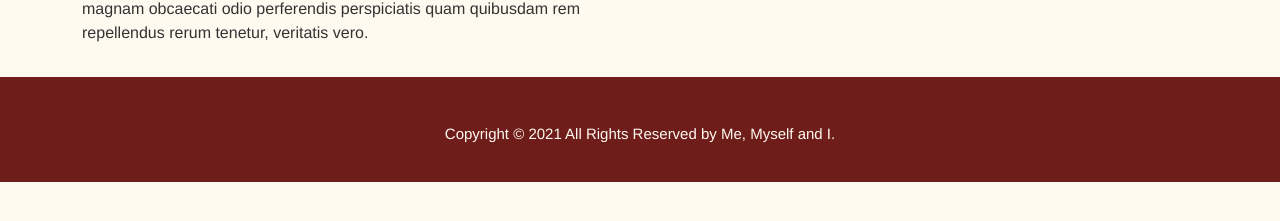
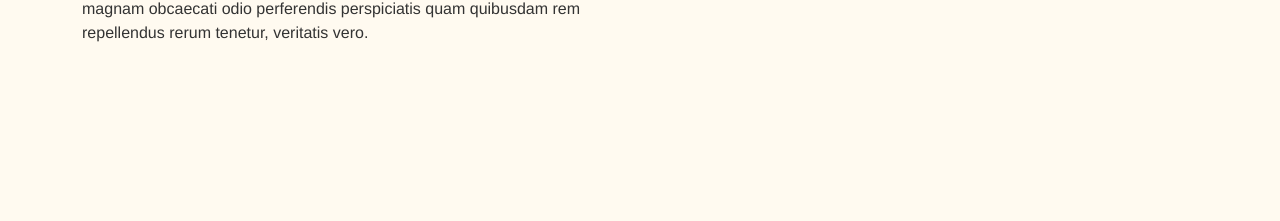
Before and after one commit to Rasber23/operation-ux, a Vue app: page / in a window 1280 px wide. Shown: the part 483-704 px from the top of the page. Built offline with nearby package versions, Linux system fonts and the light colour scheme.

Commit message:
<fix> No Footer

```diff
--- a/src/App.vue
+++ b/src/App.vue
@@ -7,19 +7,16 @@
         <component :is="Component" :test='transitionName' />
       </transition>
     </router-view>
-    <Footer></Footer>
   </div>
 </template>
 
 <script>
 import Header from "@/components/Header"
-import Footer from "@/components/Footer"
 
 export default {
   name: "App",
   components: {
     Header,
-    Footer
   }, data() {
 
     return {
```
